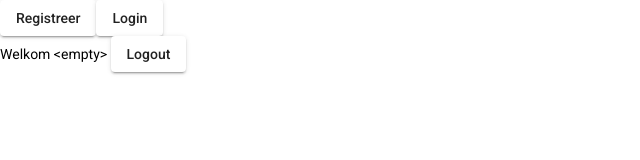
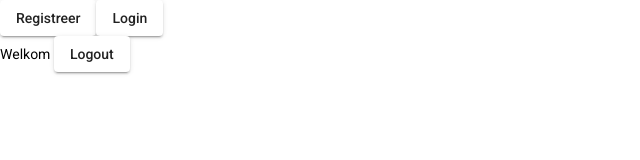
Before and after one commit to Matrixgek91/coronaAngularJoost, an Angular app: page / in a window 1280 px wide. Shown: the top 160 px of the page, without its empty margins (0-640 px from the left). Built offline with nearby package versions, Linux system fonts and the light colour scheme.

Commit message:
Added Logout

```diff
--- a/src/app/app.component.ts
+++ b/src/app/app.component.ts
@@ -13,7 +13,7 @@ import { ViaService } from './via-service/via.service';
 export class AppComponent implements OnInit {
   title = 'corona-app';
 
-  firstName: string = '<empty>';
+  firstName: string = '';
 
 
   constructor(private matDialog: MatDialog, public viaService : ViaService) {}
@@ -31,7 +31,8 @@ export class AppComponent implements OnInit {
   }
 
   logout(){
-
+    sessionStorage.clear();
+    this.firstName = '';
   }
 
   refreshLoginStatus() {
```
